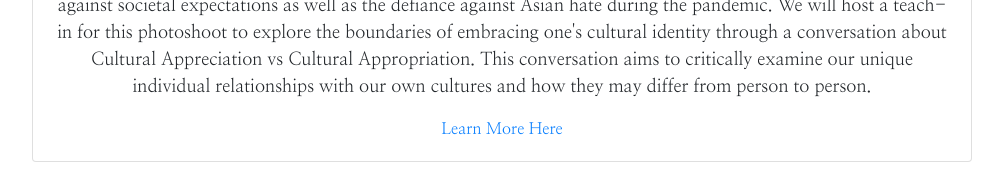
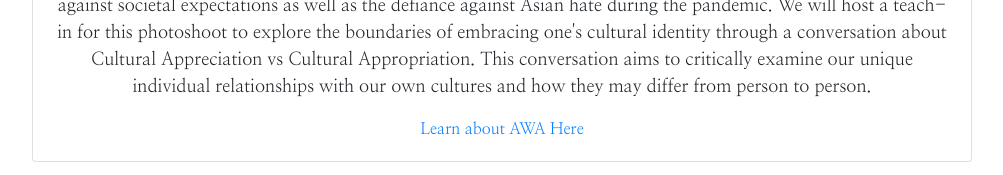
Before and after one commit to abieiden/capstone, a React (Create React App) app: page /#/collection in a window 1280 px wide. Shown: the part 3360-3535 px from the top of the page, without its empty margins (138-1141 px from the left). Built offline with nearby package versions, Linux system fonts and the light colour scheme.

Commit message:
updated links

```diff
--- a/src/components/collection.jsx
+++ b/src/components/collection.jsx
@@ -184,7 +184,7 @@ function Collection() {
               through a conversation about Cultural Appreciation vs Cultural Appropriation. This conversation aims to critically examine
               our unique individual relationships with our own cultures and how they may differ from person to person.
               </Card.Text>
-              <Card.Link href="https://asianwomensalliance.weebly.com/">Learn More Here</Card.Link>
+              <Card.Link href="https://asianwomensalliance.weebly.com/">Learn about AWA Here</Card.Link>
             </Card.Body>
           </Card>
           </Col>
```
